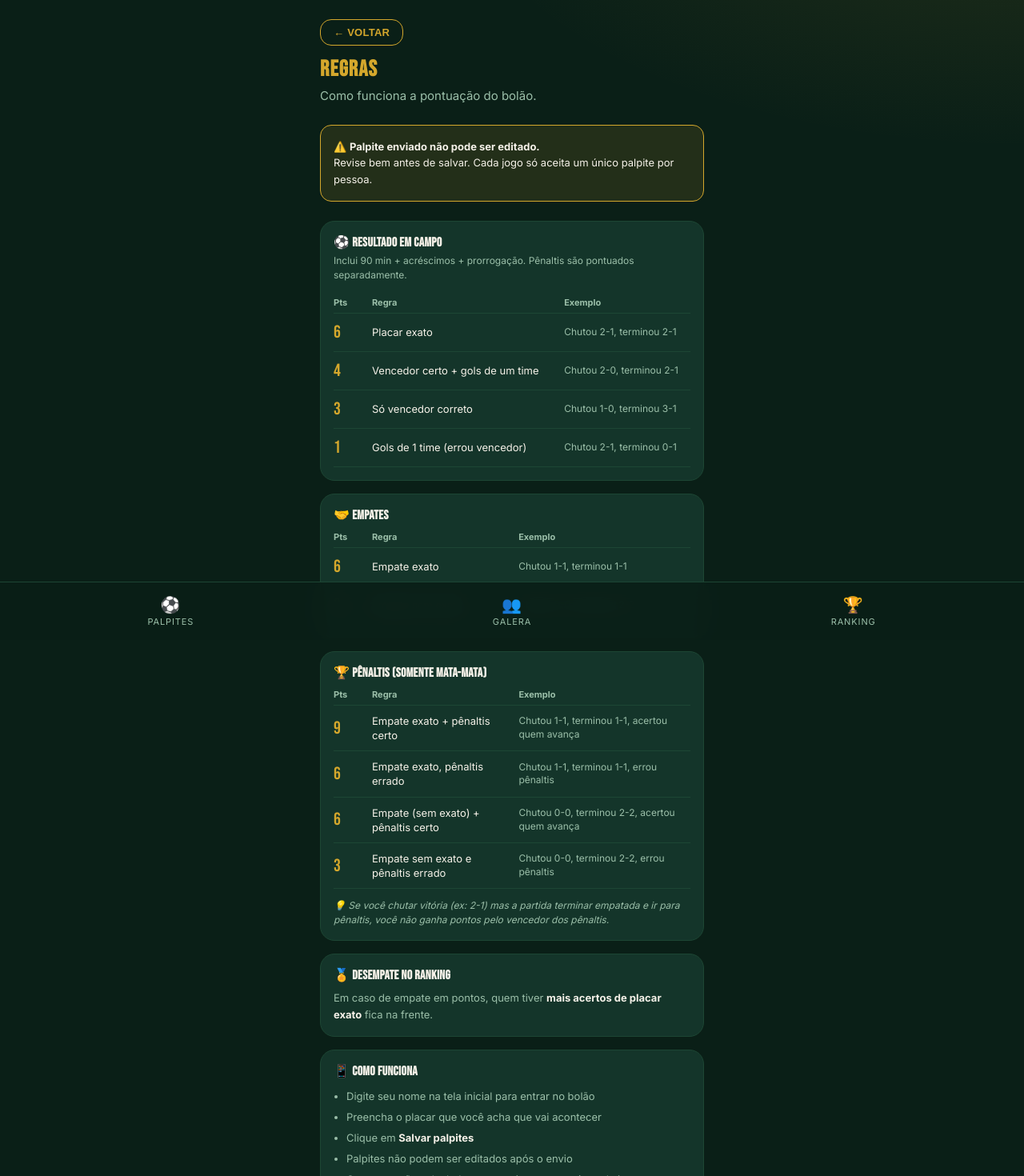
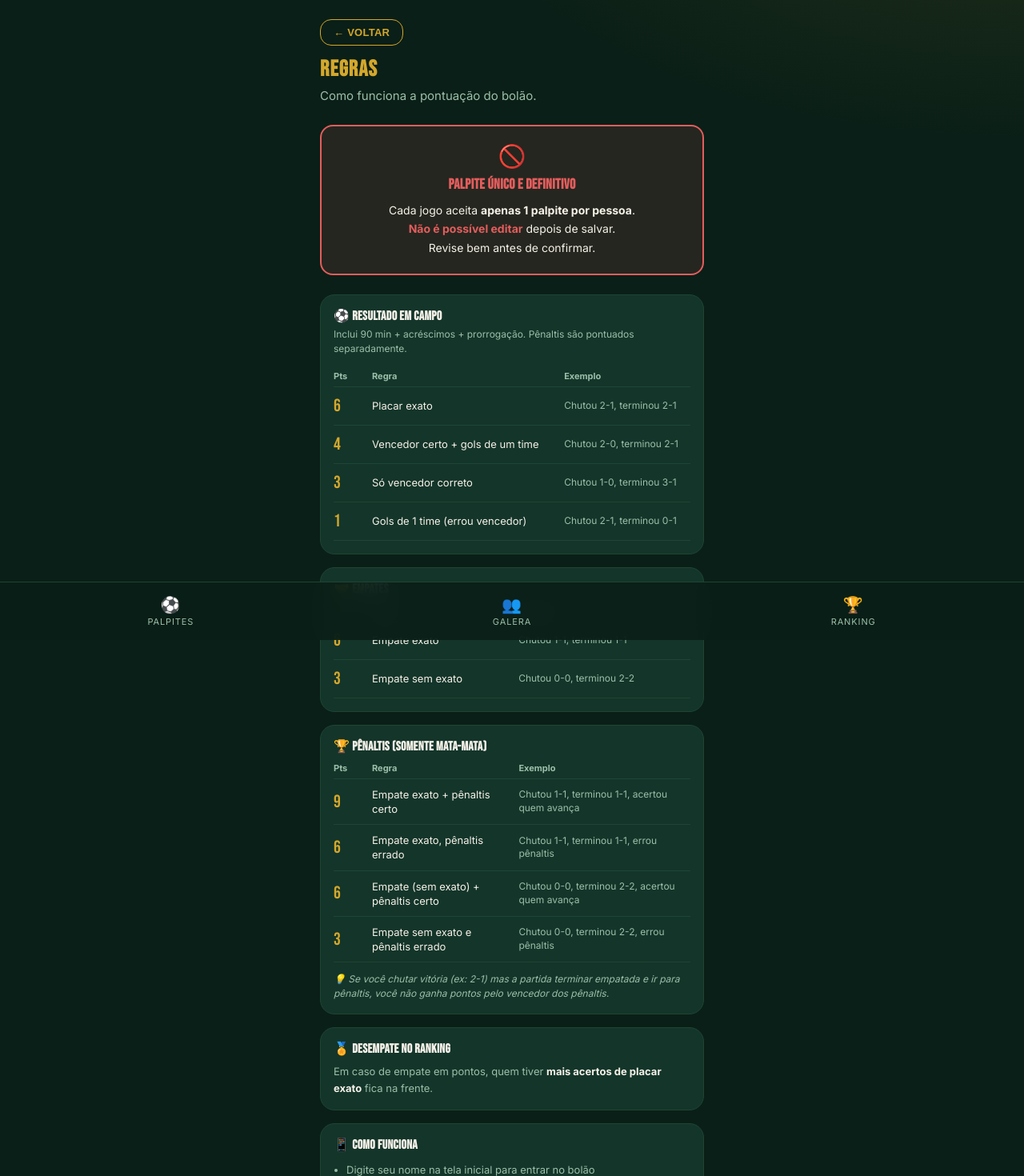
Before and after one commit to brunawho/site-bolao-copa, a Next.js app: page /faq in a window 1280 px wide. Shown: the top 1470 px of the page at 80% size. Built offline with nearby package versions, Linux system fonts and the light colour scheme.

Commit message:
ajuste regras e faq

```diff
--- a/app/faq/page.tsx
+++ b/app/faq/page.tsx
@@ -49,14 +49,20 @@ export default function FAQ() {
       <h1 className="brand" style={{ fontSize: 28, marginBottom: 4 }}>Regras</h1>
       <p className="subtitle" style={{ marginBottom: 24 }}>Como funciona a pontuação do bolão.</p>
 
-      {/* Aviso importante */}
+      {/* AVISO PRINCIPAL — PALPITE ÚNICO */}
       <div style={{
-        background: 'rgba(212,167,44,0.12)', border: '1px solid var(--gold)',
-        borderRadius: 14, padding: 16, marginBottom: 24
+        background: 'rgba(227,93,93,0.12)',
+        border: '2px solid var(--danger)',
+        borderRadius: 16, padding: 20, marginBottom: 24
       }}>
-        <p style={{ fontSize: 13, lineHeight: 1.6 }}>
-          ⚠️ <strong>Palpite enviado não pode ser editado.</strong><br />
-          Revise bem antes de salvar. Cada jogo só aceita um único palpite por pessoa.
+        <div style={{ fontSize: 28, textAlign: 'center', marginBottom: 8 }}>🚫</div>
+        <h2 style={{ fontSize: 18, textAlign: 'center', color: 'var(--danger)', marginBottom: 10 }}>
+          Palpite único e definitivo
+        </h2>
+        <p style={{ fontSize: 14, lineHeight: 1.7, textAlign: 'center' }}>
+          Cada jogo aceita <strong>apenas 1 palpite por pessoa</strong>.<br/>
+          <strong style={{ color: 'var(--danger)' }}>Não é possível editar</strong> depois de salvar.<br/>
+          Revise bem antes de confirmar.
         </p>
       </div>
 
@@ -102,14 +108,14 @@ export default function FAQ() {
         </p>
       </div>
 
-      {/* Como palpitar */}
+      {/* Como funciona */}
       <div className="card" style={{ marginBottom: 80 }}>
         <h2 style={{ fontSize: 16, fontWeight: 700, marginBottom: 8 }}>📱 Como funciona</h2>
         <ul style={{ fontSize: 13, color: 'var(--muted)', lineHeight: 2, paddingLeft: 16 }}>
           <li>Digite seu nome na tela inicial para entrar no bolão</li>
           <li>Preencha o placar que você acha que vai acontecer</li>
-          <li>Clique em <strong style={{ color: 'var(--text)' }}>Salvar palpites</strong></li>
-          <li>Palpites não podem ser editados após o envio</li>
+          <li>Clique em <strong style={{ color: 'var(--text)' }}>Salvar palpites</strong> e confirme</li>
+          <li style={{ color: 'var(--danger)' }}><strong>Palpites não podem ser editados após o envio</strong></li>
           <li>Os pontos são calculados automaticamente após cada jogo</li>
           <li>No mata-mata, se você chutar empate, escolha quem avança nos pênaltis</li>
         </ul>
```
Also changed, not shown: app/palpites/page.tsx (+67 -13 lines).
